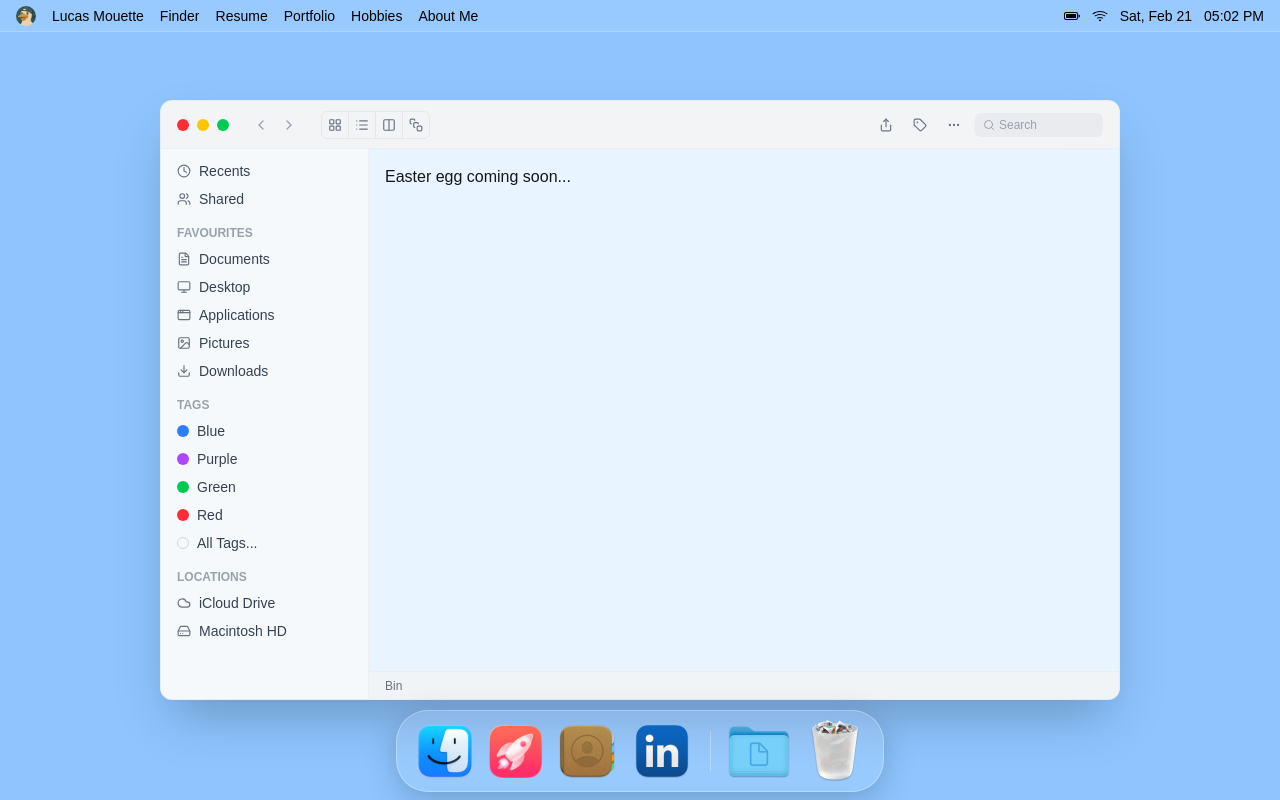
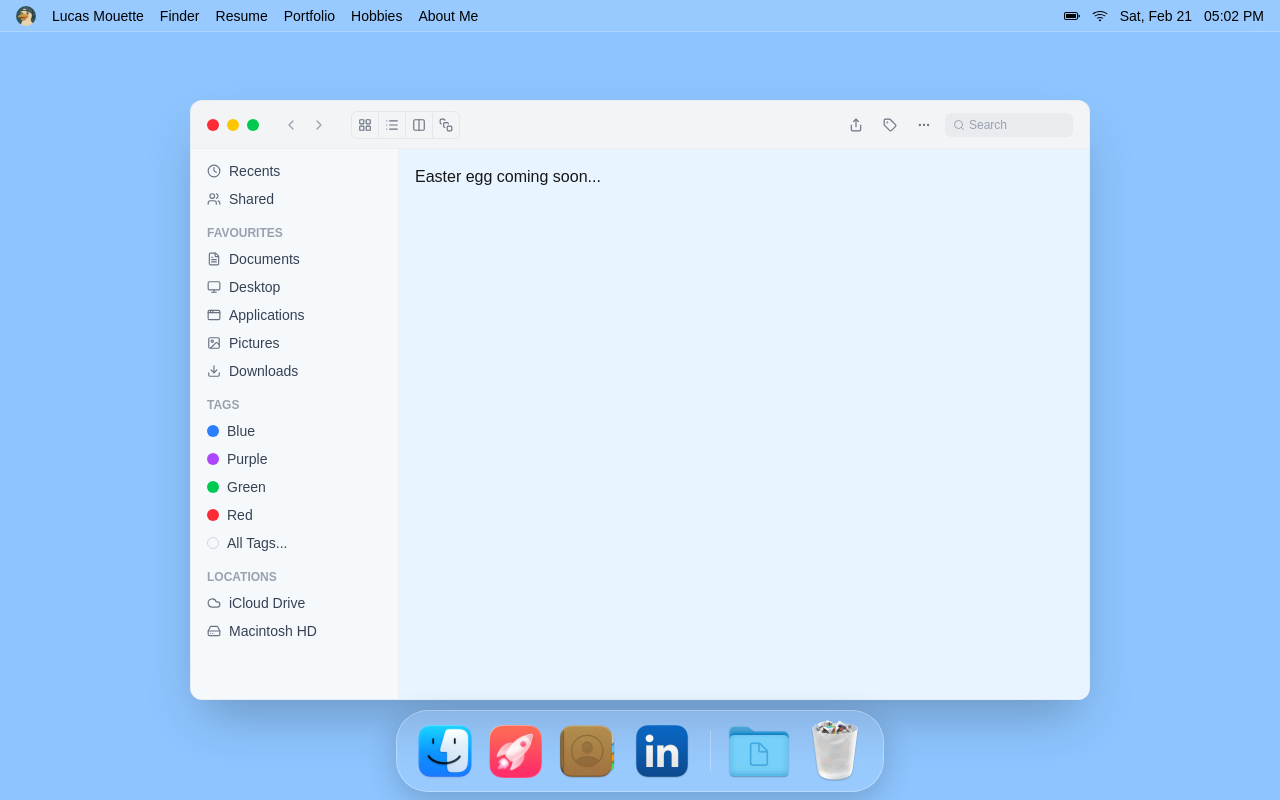
Before and after one commit to lucasmouette/mac_portfolio, a Next.js app: page / in a window 1280 px wide. Both pictures are taken after a click on the element "Trash". Built offline with nearby package versions, Linux system fonts and the light colour scheme.

Commit message:
refactor: finder window

```diff
--- a/components/FinderWindow.tsx
+++ b/components/FinderWindow.tsx
@@ -1,6 +1,6 @@
 "use client"
 
-import { useState } from "react"
+import { useState, useRef, useCallback } from "react"
 import { FinderWindowProps } from "@/types/FinderWindowProps"
 import {
     LayoutGrid, List, Columns2, SquareStack,
@@ -49,23 +49,90 @@ const sidebarSections = [
 export default function FinderWindow({ title, isOpen, onClose, children }: FinderWindowProps) {
     const [searchValue, setSearchValue] = useState("")
 
+    const [position, setPosition] = useState({ x: 0, y: 0 })
+    const [size, setSize] = useState({ width: 900, height: 600 })
+
+    const isDragging = useRef(false)
+    const isResizing = useRef(false)
+    const dragStart = useRef({ x: 0, y: 0 })
+    const resizeStart = useRef({ x: 0, y: 0, width: 0, height: 0 })
+
+    const onTitleBarMouseDown = useCallback((e: React.MouseEvent) => {
+        isDragging.current = true
+        dragStart.current = {
+            x: e.clientX - position.x,
+            y: e.clientY - position.y
+        }
+
+        const onMouseMove = (e: MouseEvent) => {
+            if (!isDragging.current) return
+            setPosition({
+                x: e.clientX - dragStart.current.x,
+                y: e.clientY - dragStart.current.y
+            })
+        }
+
+        const onMouseUp = () => {
+            isDragging.current = false
+            document.removeEventListener("mousemove", onMouseMove)
+            document.removeEventListener("mouseup", onMouseUp)
+        }
+
+        document.addEventListener("mousemove", onMouseMove)
+        document.addEventListener("mouseup", onMouseUp)
+    }, [position])
+
+    const onResizeMouseDown = useCallback((e: React.MouseEvent) => {
+        e.stopPropagation()
+        isResizing.current = true
+        resizeStart.current = {
+            x: e.clientX,
+            y: e.clientY,
+            width: size.width,
+            height: size.height
+        }
+
+        const onMouseMove = (e: MouseEvent) => {
+            if (!isResizing.current) return
+            const newWidth = Math.max(600, resizeStart.current.width + e.clientX - resizeStart.current.x)
+            const newHeight = Math.max(400, resizeStart.current.height + e.clientY - resizeStart.current.y)
+            setSize({ width: newWidth, height: newHeight })
+        }
+
+        const onMouseUp = () => {
+            isResizing.current = false
+            document.removeEventListener("mousemove", onMouseMove)
+            document.removeEventListener("mouseup", onMouseUp)
+        }
+
+        document.addEventListener("mousemove", onMouseMove)
+        document.addEventListener("mouseup", onMouseUp)
+    }, [size])
+
     if (!isOpen) return null
 
     return (
-        <div className="fixed inset-0 z-30 flex items-center justify-center">
-            <div className="w-3/4 h-3/4 bg-white/80 backdrop-blur-xl border border-gray-200/50 rounded-xl shadow-2xl flex flex-col overflow-hidden">
+        <div className="fixed inset-0 z-30 flex items-center justify-center pointer-events-none">
+            <div
+                className="bg-white/80 backdrop-blur-xl border border-gray-200/50 rounded-xl shadow-2xl flex flex-col overflow-hidden pointer-events-auto"
+                style={{
+                    width: size.width,
+                    height: size.height,
+                    transform: `translate(${position.x}px, ${position.y}px)`,
+                }}
+            >
 
-                {/* Title Bar */}
-                <div className="h-12 bg-gray-100/90 border-b border-gray-200/50 flex items-center px-4 gap-3">
+                <div
+                    className="h-12 bg-gray-100/90 border-b border-gray-200/50 flex items-center px-4 gap-3 cursor-grab active:cursor-grabbing select-none"
+                    onMouseDown={onTitleBarMouseDown}
+                >
 
-                    {/* Traffic lights */}
-                    <div className="flex items-center gap-2">
+                    <div className="flex items-center gap-2" onMouseDown={e => e.stopPropagation()}>
                         <button onClick={onClose} className="w-3 h-3 rounded-full bg-red-500 hover:bg-red-600 transition-colors" />
                         <button className="w-3 h-3 rounded-full bg-yellow-400 hover:bg-yellow-500 transition-colors" />
                         <button className="w-3 h-3 rounded-full bg-green-500 hover:bg-green-600 transition-colors" />
                     </div>
 
-                    {/* Back / Forward */}
                     <div className="flex items-center gap-1 ml-2">
                         <button className="p-1 rounded hover:bg-gray-200/70 text-gray-400 transition-colors">
                             <ChevronLeft size={16} />
@@ -75,7 +142,6 @@ export default function FinderWindow({ title, isOpen, onClose, children }: Finde
                         </button>
                     </div>
 
-                    {/* View options */}
                     <div className="flex items-center border border-gray-200 rounded-md overflow-hidden ml-2">
                         {[LayoutGrid, List, Columns2, SquareStack].map((Icon, i) => (
                             <button key={i} className="p-1.5 hover:bg-gray-200/70 text-gray-500 transition-colors border-r border-gray-200 last:border-r-0">
@@ -84,7 +150,6 @@ export default function FinderWindow({ title, isOpen, onClose, children }: Finde
                         ))}
                     </div>
 
-                    {/* Right side toolbar */}
                     <div className="flex items-center gap-2 ml-auto">
                         <button className="p-1.5 hover:bg-gray-200/70 rounded text-gray-500 transition-colors">
                             <Share size={14} />
@@ -95,8 +160,6 @@ export default function FinderWindow({ title, isOpen, onClose, children }: Finde
                         <button className="p-1.5 hover:bg-gray-200/70 rounded text-gray-500 transition-colors">
                             <MoreHorizontal size={14} />
                         </button>
-
-                        {/* Search */}
                         <div className="flex items-center gap-1 bg-gray-200/70 rounded-md px-2 py-1">
                             <Search size={12} className="text-gray-400" />
                             <input
@@ -110,10 +173,8 @@ export default function FinderWindow({ title, isOpen, onClose, children }: Finde
                     </div>
                 </div>
 
-                {/* Body */}
                 <div className="flex flex-1 overflow-hidden">
 
-                    {/* Sidebar */}
                     <div className="w-52 bg-gray-50/80 border-r border-gray-200/50 overflow-y-auto py-2 shrink-0">
                         {sidebarSections.map((section, i) => (
                             <div key={i} className="mb-3">
@@ -141,19 +202,18 @@ export default function FinderWindow({ title, isOpen, onClose, children }: Finde
                         ))}
                     </div>
 
-                    {/* Content area */}
                     <div className="flex-1 flex flex-col overflow-hidden">
                         <div className="flex-1 p-4 overflow-auto">
                             {children}
                         </div>
 
-                        {/* Bottom bar */}
-                        <div className="h-7 bg-gray-100/80 border-t border-gray-200/50 flex items-center px-4">
-                            <span className="text-xs text-gray-500">{title}</span>
-                        </div>
                     </div>
+                </div>
 
-                </div>
+                <div
+                    className="absolute bottom-0 right-0 w-4 h-4 cursor-nwse-resize"
+                    onMouseDown={onResizeMouseDown}
+                />
             </div>
         </div>
     )
```
